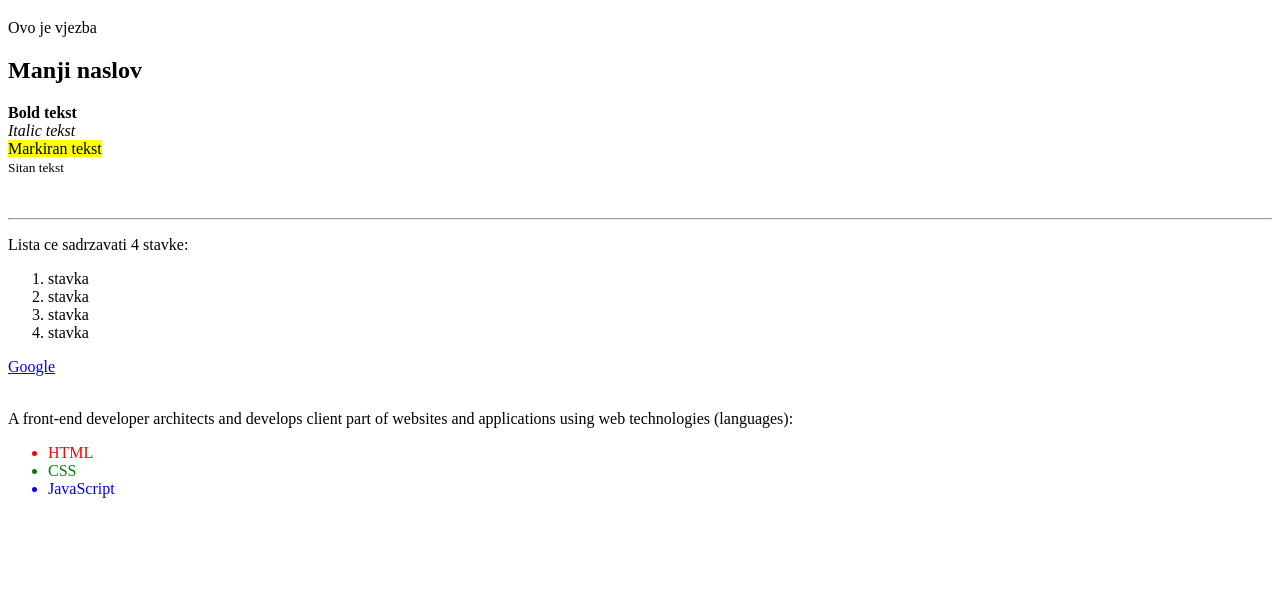
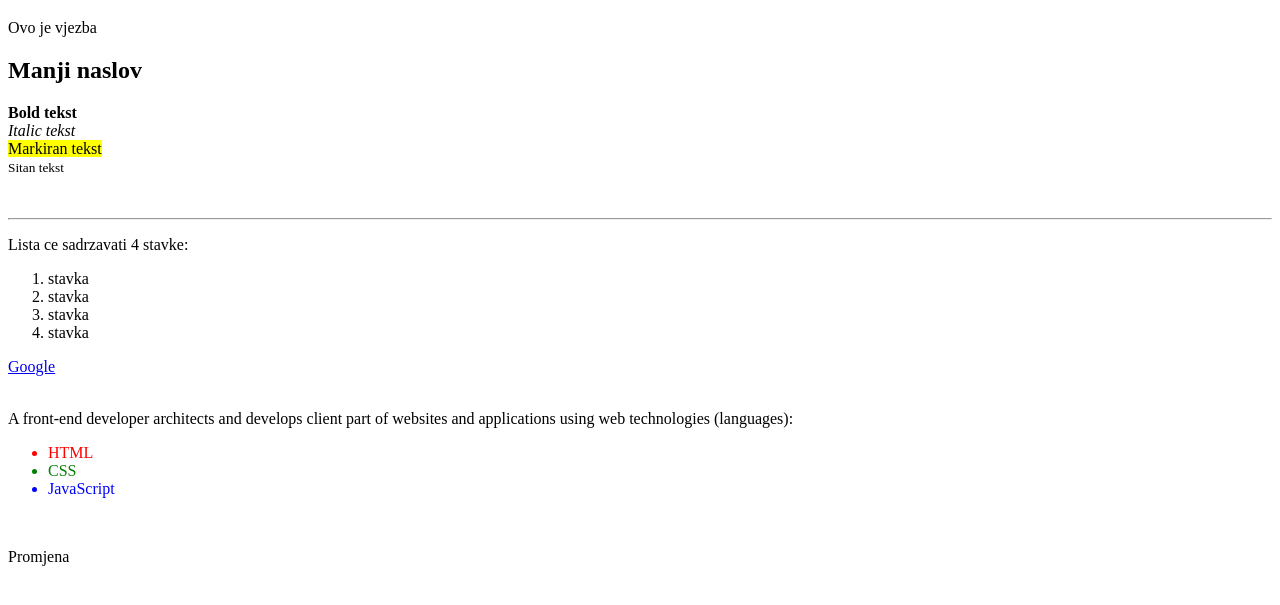
Before and after one commit to NinaTesh/frontend-development, a plain HTML site: page index.html in a window 1280 px wide. Shown: the part 61-666 px from the top of the page. Drawn offline with Linux system fonts and the light colour scheme.

Commit message:
New Paragraph

```diff
--- a/index.html
+++ b/index.html
@@ -24,7 +24,8 @@
 <li style="color: green;">CSS</li>
 <li style="color: blue;">JavaScript</li>
 </ul>
-
+<br>
+<p>Promjena</p>
 
 
 
```
